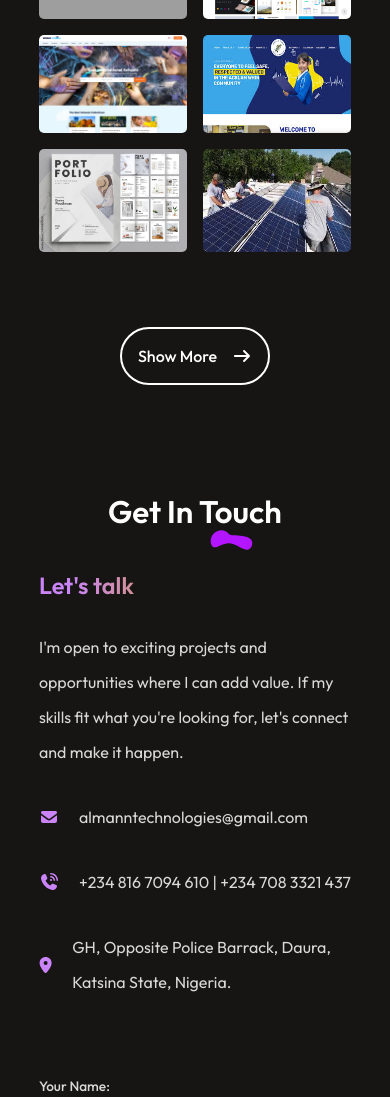
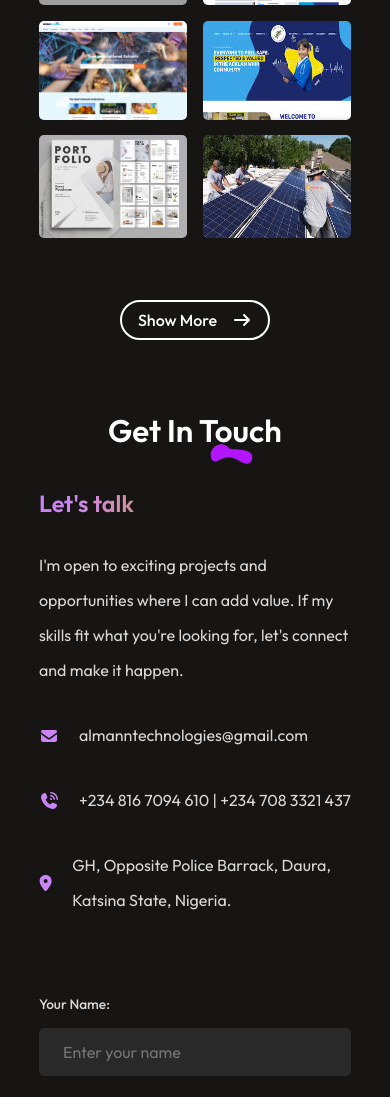
Before and after one commit to SAOMEIZA01/my-react-portfolio, a React (Vite) app: page / in a window 390 px wide. Shown: the part 3810-4907 px from the top of the page. Built offline with nearby package versions, Linux system fonts and the light colour scheme; grey boxes are pictures that could not be loaded.

Commit message:
updated css files

```diff
--- a/src/Components/Contact/Contact.css
+++ b/src/Components/Contact/Contact.css
@@ -153,7 +153,7 @@
     }
     .contact-title img {
         width: 30vw;
-        top: 1vh;
+        top: 1vw;
         margin-right: -2vw;
     }
     .contact-section {
--- a/src/Components/MyWork/MyWork.css
+++ b/src/Components/MyWork/MyWork.css
@@ -4,12 +4,12 @@
     align-items: center;
     justify-content: center;
     padding-top: 40px;
-    gap: 10vh;
-    margin: 8vh 10vw;
+    gap: 10vw;
+    margin: 10vw;
 }
 .mywork-title {
     position: relative;
-    margin-bottom: 3vh;
+    margin-bottom: 3vw;
 }
 .mywork-title img {
     width: 28vw;
@@ -49,9 +49,9 @@
     justify-content: center;
     font-size: clamp(1.2em, 2vw, 1.5em);
     font-weight: 500;
-    padding: 2.5vh 6vw;
+    padding: 2.5vw 6vw;
     border-radius: 50px;
-    margin-bottom: 8vh;
+    margin-bottom: 8vw;
     border: solid 2px white;
     cursor: pointer;
     transition: 0.6s;
@@ -63,8 +63,9 @@
 
 @media (max-width: 768px) {
     .mywork {
+        box-sizing: border-box;
         gap: 50px;
-        margin: 5vh 10vw;
+        margin: 5vw 10vw;
         align-items: center;
     }
     .mywork-title h1 {
@@ -73,7 +74,7 @@
     }
     .mywork-title img {
         width: 30vw;
-        top: 1vh;
+        top: 1vw;
         margin-right: 2vw;
     }
     .mywork-container {
@@ -85,9 +86,9 @@
         height: 100%;
     }
     .mywork-showmore {
-        padding: 2vh 4vw;
+        padding: 2vw 4vw;
         font-size: 1rem;
-        margin: 3vh auto;
+        margin: 3vw 0;
         cursor: pointer;
     }
 }
```
